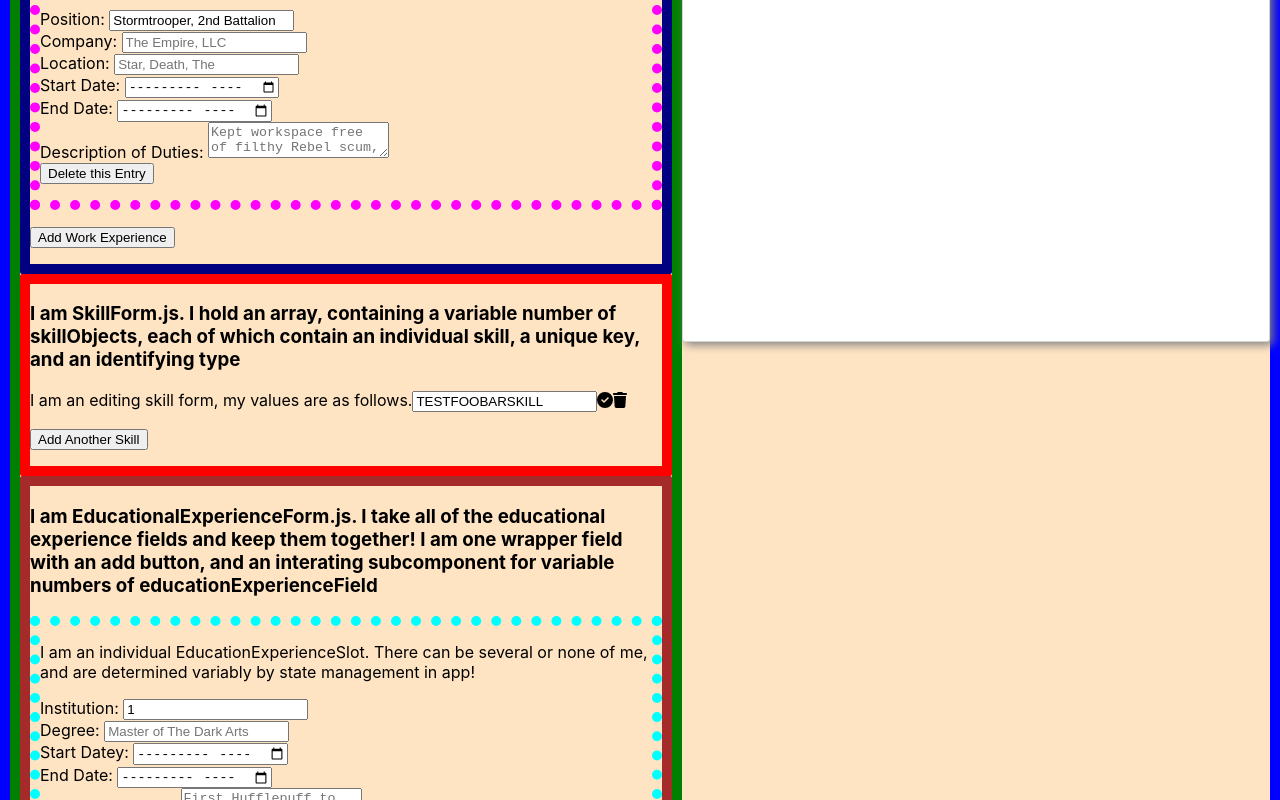
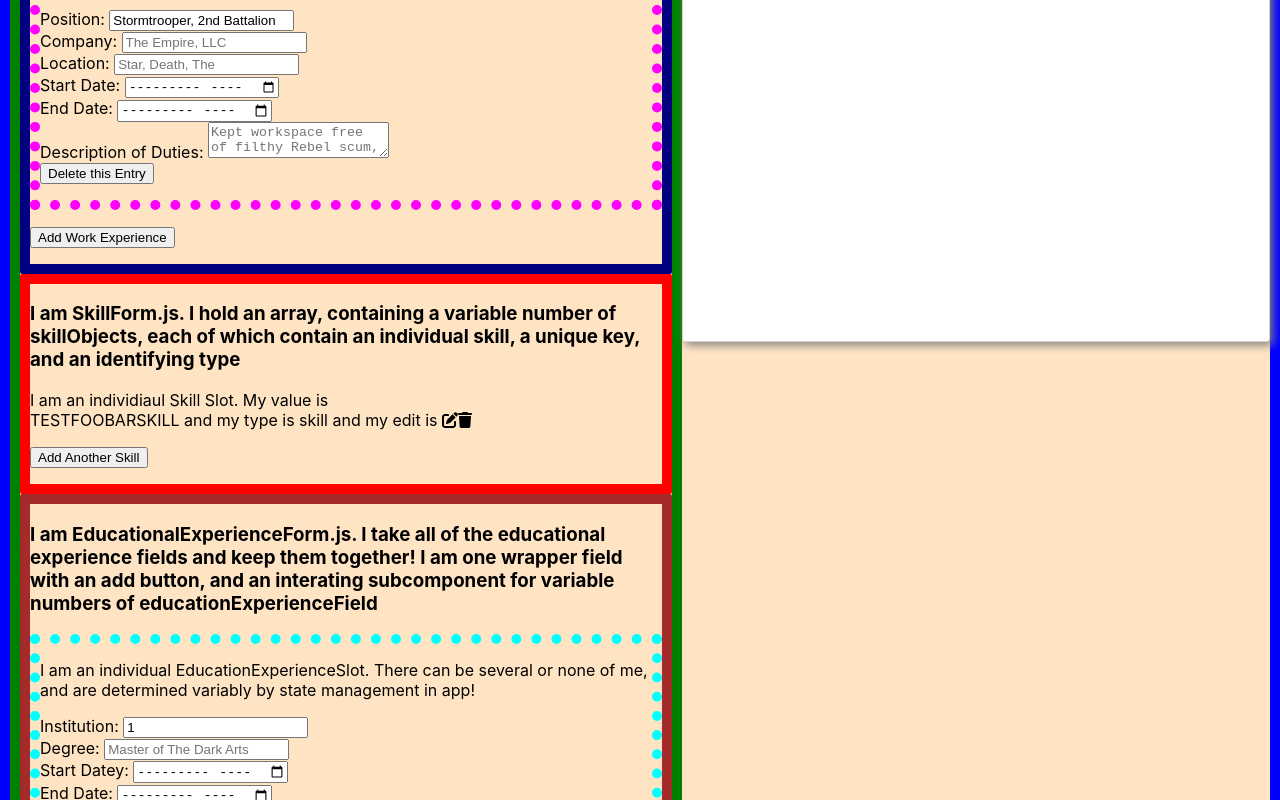
Before and after one commit to dianaroemer/cv-application-project, a React (Create React App) app: page / in a window 1280 px wide. Both pictures are taken after a click on the icon 605 px from the left and 1115 px from the top of the page. Shown: the part 715-1515 px from the top of the page. Built offline with nearby package versions, Linux system fonts and the light colour scheme.

Commit message:
Add delete and edit functionality to skill icons, implement updateInputField to work with skill onChanges

```diff
--- a/src/App.js
+++ b/src/App.js
@@ -16,6 +16,7 @@ class App extends Component {
     this.createExperience = this.createExperience.bind(this);
     this.deleteExperience = this.deleteExperience.bind(this);
     this.setSampleState = this.setSampleState.bind(this);
+    this.toggleSkillEdit = this.toggleSkillEdit.bind(this);
 
     this.state = {
       personalInformation: {
@@ -95,6 +96,20 @@ class App extends Component {
             return element;
           }),
         }
+      })
+    } else if (targetField.type === 'skill') {
+      console.log('Editing a skill value');
+      this.setState({
+        skillArr: this.state.skillArr.map(element => {
+          if(element === targetField){
+            return {
+              ...targetField,
+              skill: e.target.value,
+            }
+          } else {
+            return element;
+          }
+        })
       })
     }
 
@@ -247,6 +262,21 @@ class App extends Component {
     });
   }
 
+  toggleSkillEdit(e, targetSkill) {
+    e.preventDefault();
+
+    this.setState({
+      skillArr: this.state.skillArr.map(element => {
+        if(element===targetSkill){
+          return {...targetSkill,
+          edit: !targetSkill.edit}
+        } else {
+          return element;
+        }
+      })
+    })
+  };
+
   render() {
     return (
       <div className="AppContainer" style={{borderStyle: 'solid', borderRadius: 2, borderColor: 'blue', borderWidth: 10}}>
@@ -258,6 +288,7 @@ class App extends Component {
             createExperience={this.createExperience}
             deleteExperience={this.deleteExperience}
             setSampleState={this.setSampleState}
+            toggleSkillEdit={this.toggleSkillEdit}
             appState={this.state}/>
           <PreviewContainer appState={this.state} className='previewContainer'/>
         </div>
--- a/src/Components/Field Components/SkillForm.js
+++ b/src/Components/Field Components/SkillForm.js
@@ -11,13 +11,15 @@ class SkillForm extends Component {
 
     render() {
 
-        const {skillArr, createExperience, deleteExperience} = this.props;
+        const {skillArr, updateInputField, createExperience, deleteExperience, toggleSkillEdit } = this.props;
 
         const skillRows = [];
 
         skillArr.forEach(element => {
             skillRows.push(
                 <SkillSlot skill={element}
+                updateInputField={updateInputField}
+                toggleSkillEdit={toggleSkillEdit}
                 deleteExperience={deleteExperience}/>
             )
         })
@@ -45,15 +47,15 @@ class SkillSlot extends Component {
 
     render() {
 
-        const { skill, deleteExperience } = this.props;
+        const { skill, updateInputField, toggleSkillEdit, deleteExperience } = this.props;
 
         if(skill.edit) {
             return (
                 <form className='skillEditForm'>
                     I am an editing skill form, my values are as follows.
-                    <input className="inputField" placeholder='A New Skill'  onChange={e => e.preventDefault()} value={skill.skill}></input>
+                    <input className="inputField" placeholder='A New Skill'  onChange={e => updateInputField(e, skill, skill)} value={skill.skill}></input>
 
-                    <FontAwesomeIcon icon={faCircleCheck} onClick={(e) => e.preventDefault()}/>
+                    <FontAwesomeIcon icon={faCircleCheck} onClick={(e) => toggleSkillEdit(e, skill)}/>
                     <FontAwesomeIcon icon={faTrash} onClick={e=> deleteExperience(e, skill)} />
 
                 </form>
@@ -64,7 +66,7 @@ class SkillSlot extends Component {
             <form className='skillForm'>
                 I am an individiaul Skill Slot. My value is <div></div>
                 {skill.skill} and my type is {skill.type} and my edit is {skill.edit}
-                <FontAwesomeIcon icon={faPenToSquare} onClick={(e) => e.preventDefault()}/>
+                <FontAwesomeIcon icon={faPenToSquare} onClick={(e) => toggleSkillEdit(e, skill)}/>
                 <FontAwesomeIcon icon={faTrash} onClick={e=> deleteExperience(e, skill)} />
 
             </form>
--- a/src/Components/FormContainer.js
+++ b/src/Components/FormContainer.js
@@ -12,7 +12,7 @@ class FormContainer extends Component {
     // }
 
     render() {
-        const { updateInputField, appState, createExperience, deleteExperience, setSampleState } = this.props;
+        const { updateInputField, appState, createExperience, deleteExperience, toggleSkillEdit, setSampleState } = this.props;
 
 
         return (
@@ -30,7 +30,9 @@ class FormContainer extends Component {
 
                 <SkillForm skillArr={appState.skillArr}
                 createExperience={createExperience}
-                deleteExperience={deleteExperience}/>
+                deleteExperience={deleteExperience}
+                toggleSkillEdit={toggleSkillEdit}
+                updateInputField={updateInputField}/>
 
                 <EducationalExperienceForm
                     educationalExperienceArr={appState.educationalExperience.educationalExperienceArr}
```
